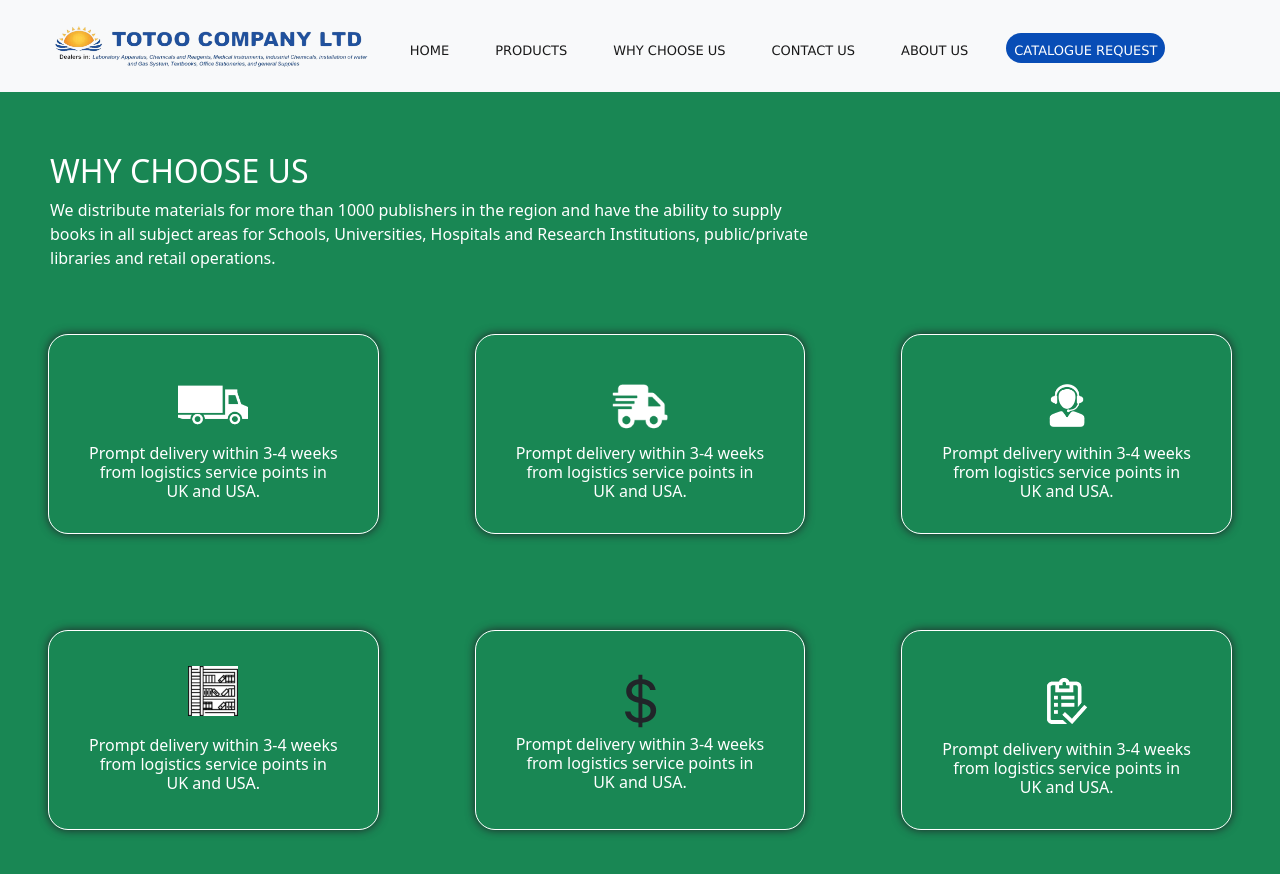
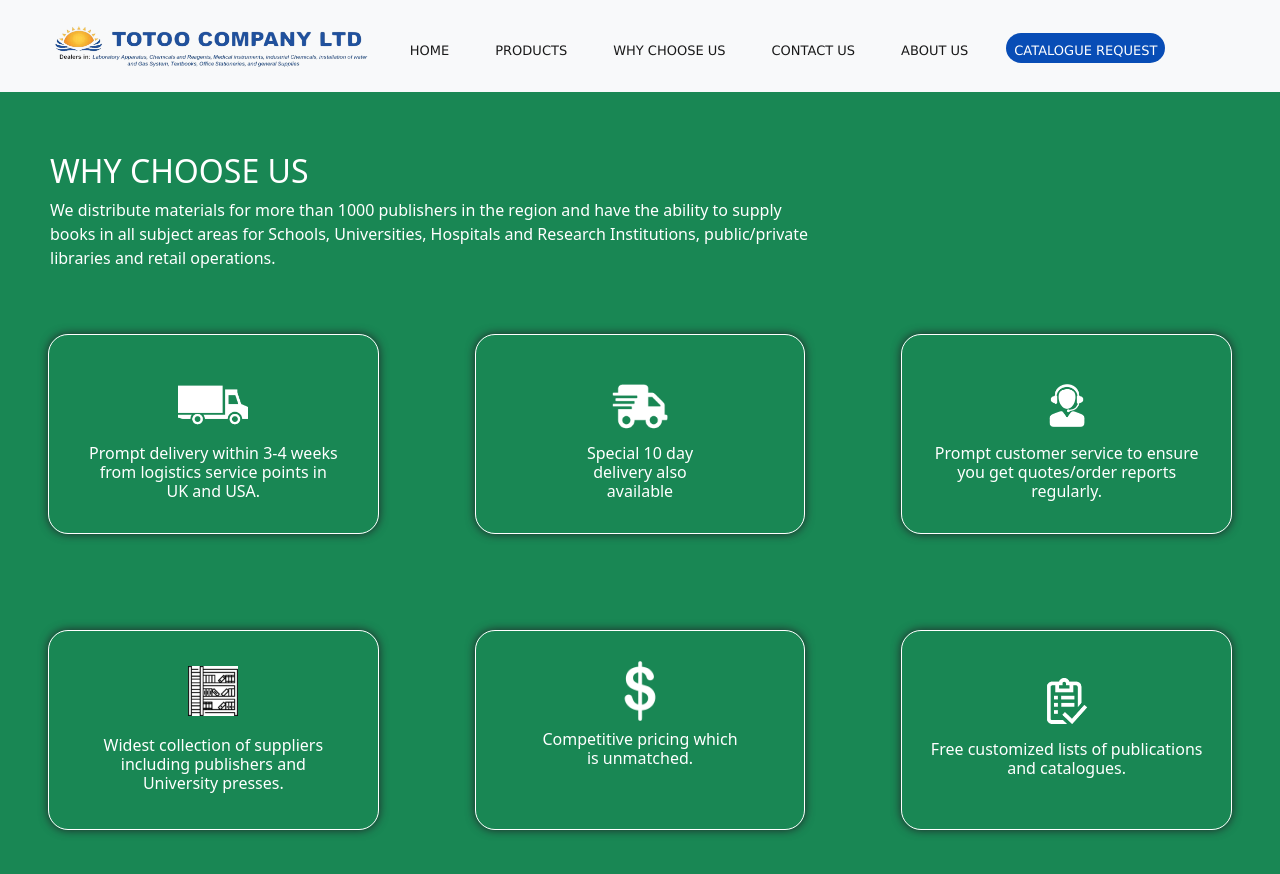
Before and after one commit to MKainatDev/tech-code, an Angular app: page /whychooseus in a window 1280 px wide. Shown: the top 874 px of the page. Built offline with nearby package versions, Linux system fonts and the light colour scheme.

Commit message:
footercomponent

```diff
--- a/src/app/about-us/about-us.component.css
+++ b/src/app/about-us/about-us.component.css
@@ -17,7 +17,7 @@
     }
 
     .enq-btn {
-      background-color: rgba(33, 37, 41, 0.75);
+      background-color: #234fa0;
       border-color: #234FA0;
       color: white;
       border: none;
--- a/src/app/home/home.component.html
+++ b/src/app/home/home.component.html
@@ -107,10 +107,8 @@
         </div>
         <div class="col-lg-4 p-5" data-aos="fade-down" data-aos-duration="1000" data-aos-delay="100">
           <div class="advantage-box1">
-            <svg xmlns="http://www.w3.org/2000/svg" style="padding-top: 40px;" width="100" height="100"  fill="currentColor" class="bi bi-currency-dollar" viewBox="0 0 16 16">
-            <path d="M4 10.781c.148 1.667 1.513 2.85 3.591 3.003V15h1.043v-1.216c2.27-.179 3.678-1.438 3.678-3.3 0-1.59-.947-2.51-2.956-3.028l-.722-.187V3.467c1.122.11 1.879.714 2.07 1.616h1.47c-.166-1.6-1.54-2.748-3.54-2.875V1H7.591v1.233c-1.939.23-3.27 1.472-3.27 3.156 0 1.454.966 2.483 2.661 2.917l.61.162v4.031c-1.149-.17-1.94-.8-2.131-1.718zm3.391-3.836c-1.043-.263-1.6-.825-1.6-1.616 0-.944.704-1.641 1.8-1.828v3.495l-.2-.05zm1.591 1.872c1.287.323 1.852.859 1.852 1.769 0 1.097-.826 1.828-2.2 1.939V8.73z"/>
-          </svg>
-            <h6 style="margin-top: 4px; color: white;">Competitive pricing which<br>
+            <img src="assets/image/boximage-6.png" style="height: 50px; margin-top: 30px;" alt="advantage-icon">
+            <h6 style="margin-top: 9px; color: white;">Competitive pricing which<br>
               is unmatched.
             </h6></div>
         </div>
--- a/src/app/home/home.component.ts
+++ b/src/app/home/home.component.ts
@@ -3,6 +3,8 @@ import { RouterLink } from '@angular/router';
 import AOS from 'aos';
 import { ProductsComponent } from '../products/products.component';
 import { CommonModule } from '@angular/common';
+
+import { FooterComponent } from '../footer/footer.component';
 @Component({
   selector: 'app-home',
   standalone: true,
--- a/src/app/products/products.component.html
+++ b/src/app/products/products.component.html
@@ -73,13 +73,5 @@
         </div>
 
       </div>
-      <div class="ereaders-copyright" style="background-color: #084db6; width: 100%;">
-        <div class="container">
-          <div class="row">
-            <div id="scrollspyHeading4" class="col-md-12">
-              <p class="poppins" style="color: black; margin-top: 10px; margin-left: 50px;">©2023, All Right Reserved</p>
-            </div>
-          </div>
-        </div>
-      </div>
+
   </div>
--- a/src/app/whychooseus/whychooseus.component.html
+++ b/src/app/whychooseus/whychooseus.component.html
@@ -29,14 +29,14 @@
         </div>
         <div class="col-lg-4 p-5" data-aos="fade-down" data-aos-duration="1000" data-aos-delay="100">
           <div class="advantage-box1"><img src="assets/image/boximage-2.png" style="height: 70px; margin-top: 35px;" alt="advantage-icon">
-            <h6 style="margin-top: 4px; color: white;">Prompt delivery within 3-4 weeks
-              <br>from logistics service points in <br>UK and USA.
+            <h6 style="margin-top: 4px; color: white;">Special 10 day<br>
+              delivery also<br>
+              available
             </h6></div>
         </div>
         <div class="col-lg-4 p-5" data-aos="fade-down" data-aos-duration="1000" data-aos-delay="100">
           <div class="advantage-box1"><img src="assets/image/boximage-3.png" style="height: 70px; margin-top: 35px;" alt="advantage-icon">
-            <h6 style="margin-top: 4px; color: white;">Prompt delivery within 3-4 weeks
-              <br>from logistics service points in <br>UK and USA.
+            <h6 style="margin-top: 4px; color: white;">Prompt customer service to ensure<br> you get quotes/order reports<br> regularly.
             </h6></div>
         </div>
       </div>
@@ -45,25 +45,21 @@
       <div class="row" style="background-color: #198754;">
         <div class="col-lg-4 p-5" data-aos="fade-down" data-aos-duration="1000" data-aos-delay="100">
           <div class="advantage-box1"><img src="assets/image/boximage-4.png" style="height: 50px; margin-top: 35px;" alt="advantage-icon">
-            <h6 style="margin-top: 20px; color: white;">Prompt delivery within 3-4 weeks
-              <br>from logistics service points in <br>UK and USA.
+            <h6 style="margin-top: 20px; color: white;">Widest collection of suppliers <br> including publishers and <br>
+              University presses.
             </h6></div>
         </div>
         <div class="col-lg-4 p-5" data-aos="fade-down" data-aos-duration="1000" data-aos-delay="100">
           <div class="advantage-box1">
-            <svg xmlns="http://www.w3.org/2000/svg" style="padding-top: 40px;" width="100" height="100"  fill="currentColor" class="bi bi-currency-dollar" viewBox="0 0 16 16">
-            <path d="M4 10.781c.148 1.667 1.513 2.85 3.591 3.003V15h1.043v-1.216c2.27-.179 3.678-1.438 3.678-3.3 0-1.59-.947-2.51-2.956-3.028l-.722-.187V3.467c1.122.11 1.879.714 2.07 1.616h1.47c-.166-1.6-1.54-2.748-3.54-2.875V1H7.591v1.233c-1.939.23-3.27 1.472-3.27 3.156 0 1.454.966 2.483 2.661 2.917l.61.162v4.031c-1.149-.17-1.94-.8-2.131-1.718zm3.391-3.836c-1.043-.263-1.6-.825-1.6-1.616 0-.944.704-1.641 1.8-1.828v3.495l-.2-.05zm1.591 1.872c1.287.323 1.852.859 1.852 1.769 0 1.097-.826 1.828-2.2 1.939V8.73z"/>
-          </svg>
-            <h6 style="margin-top: 4px; color: white;">Prompt delivery within 3-4 weeks
-              <br>from logistics service points in <br>UK and USA.
+            <img src="assets/image/boximage-6.png" style="height: 60px; margin-top: 30px;" alt="advantage-icon">
+            <h6 style="margin-top: 9px; color: white;">Competitive pricing which<br>
+              is unmatched.
             </h6></div>
         </div>
         <div class="col-lg-4 p-5" data-aos="fade-down" data-aos-duration="1000" data-aos-delay="100">
           <div class="advantage-box1"><img src="assets/image/boximage-5.png" style="height: 70px; margin-top: 35px;" alt="advantage-icon">
-            <h6 style="margin-top: 4px; color: white;">Prompt delivery within 3-4 weeks
-              <br>from logistics service points in <br>UK and USA.
+            <h6 style="margin-top: 4px; color: white;">Free customized lists of publications <br>and catalogues.
             </h6></div>
         </div>
       </div>
     </div>
-    </div>
```
Also changed, not shown: src/app/footer/footer.component.css (added, +32 -0 lines), src/app/footer/footer.component.html (added, +9 -0 lines), src/app/footer/footer.component.ts (added, +12 -0 lines), src/app/app.component.html (line endings or trailing spaces), src/assets/image/boximage-6.png (added), 1 other file (tests, documents, lock files or other folders).
